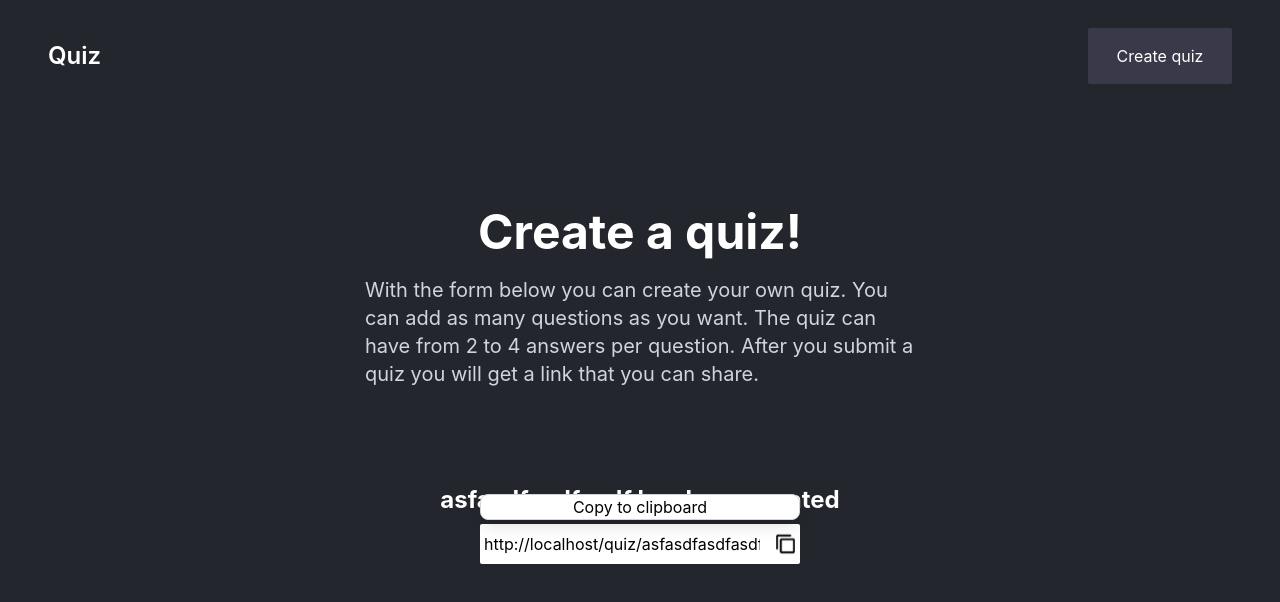
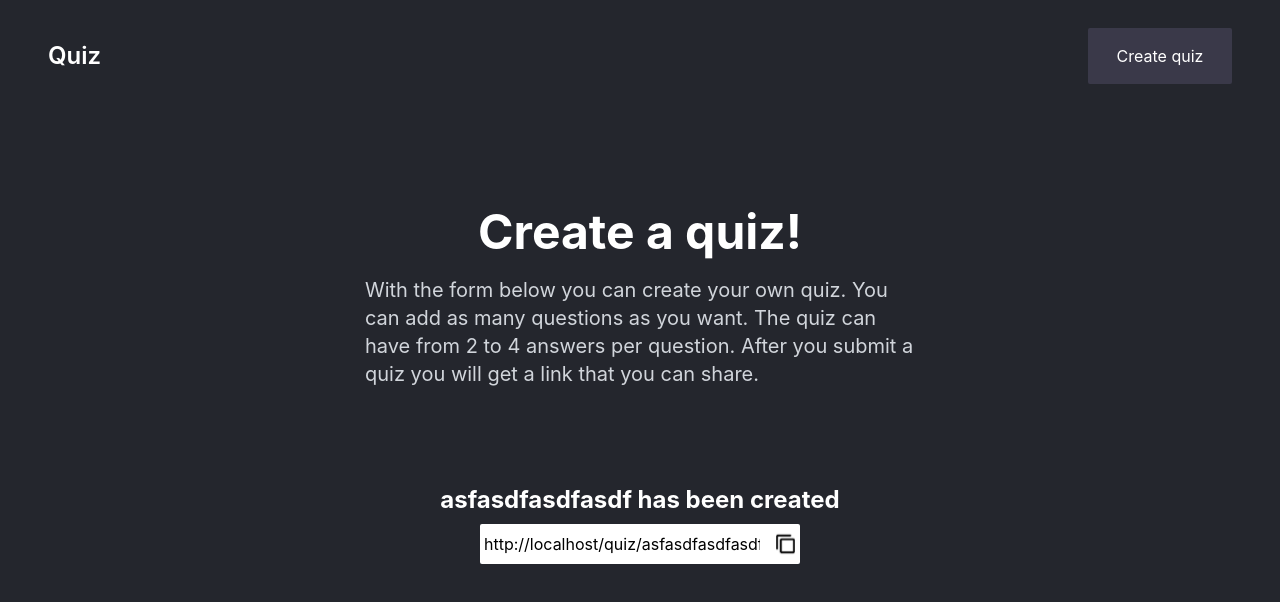
Before and after one commit to mwyywm/Quiz, a Next.js app: page /createquiz in a window 1280 px wide. Shown: the top 602 px of the page. Built offline with nearby package versions, Linux system fonts and the light colour scheme; a web font is replaced by a local one.

Commit message:
popover works but with flickering

```diff
--- a/components/QuizCreated.tsx
+++ b/components/QuizCreated.tsx
@@ -1,4 +1,4 @@
-import React, { useRef } from "react";
+import React, { useRef, useState } from "react";
 import Popover from "./Popover";
 let x = {
   id: 138,
@@ -41,15 +41,13 @@ function Icon() {
 }
 
 const QuizCreated = () => {
+  const [showPopover, setShowPopover] = useState(false);
   const copyToClipboard = (str: string) => {
     navigator.clipboard.writeText(`${window.location.origin}/quiz/${str}`);
   };
-  const copyRef = React.useRef(null);
+  const copyRef = useRef(null);
   return (
     <div className="m-auto w-[600px] max-w-full text-black">
-      <Popover element={copyRef}>
-        <p>Copy to clipboard</p>
-      </Popover>
       <h3 className="text-center text-2xl font-bold text-white">
         {x.title} has been created
       </h3>
@@ -57,6 +55,12 @@ const QuizCreated = () => {
         className="m-auto my-2 flex w-80 max-w-full cursor-pointer items-center justify-between rounded-sm bg-white p-1"
         onClick={() => copyToClipboard(x.slug)}
         ref={copyRef}
+        onMouseEnter={() => {
+          setShowPopover(true);
+        }}
+        onMouseLeave={() => {
+          setShowPopover(false);
+        }}
       >
         <input
           value={`${window.location.origin}/quiz/${x.slug}`}
@@ -65,6 +69,11 @@ const QuizCreated = () => {
         />
         <Icon />
       </div>
+      {showPopover && (
+        <Popover element={copyRef}>
+          <p>Copy to clipboard</p>
+        </Popover>
+      )}
     </div>
   );
 };
```
